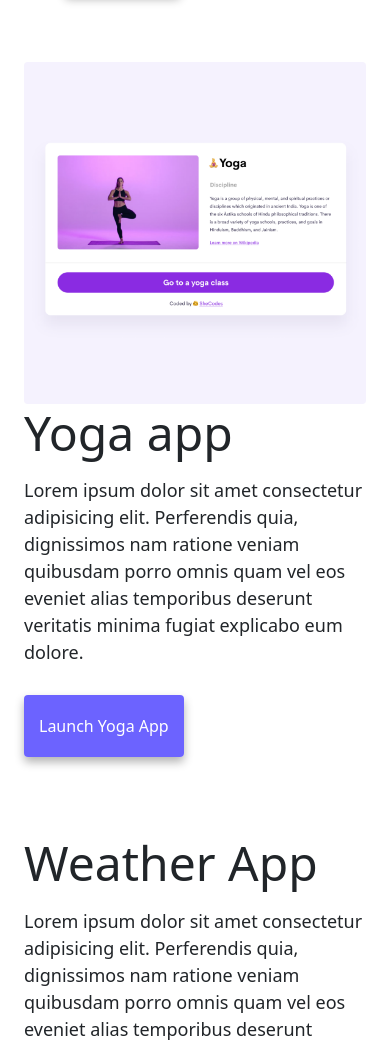
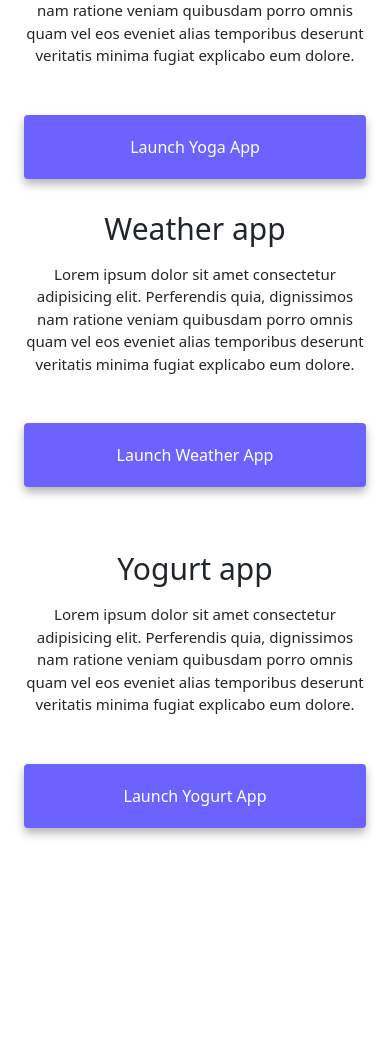
Before and after one commit to PasqualCarstens/responisve-homework, a plain HTML site: page index.html in a window 390 px wide. Shown: the part 594-1640 px from the top of the page. After the commit the page ends 1438 px from the top, so only its background shows below. Drawn offline with nearby package versions, Linux system fonts and the light colour scheme.

Commit message:
Made the index page mobile friendly

```diff
--- a/index.html
+++ b/index.html
@@ -60,7 +60,10 @@
     <div class="container">
       <div class="row">
         <div class="col-md-6">
-          <img src="images/yoga.png" class="img-fluid rounded" />
+          <img
+            src="images/yoga.png"
+            class="img-fluid rounded d-none d-md-block"
+          />
         </div>
         <div class="col-md-6">
           <h2 class="mb-3">Yoga app</h2>
@@ -70,41 +73,47 @@
             eos eveniet alias temporibus deserunt veritatis minima fugiat
             explicabo eum dolore.
           </p>
-          <div class="mb-5 mt-5">
+          <div class="mb-3 mt-5">
             <a href="#" class="primary-link">Launch Yoga App</a>
           </div>
         </div>
       </div>
-      <div class="row mt-5">
+      <div class="row mt-3">
         <div class="col-md-6">
-          <h2 class="mb-3">Weather App</h2>
+          <h2 class="mb-3">Weather app</h2>
           <p>
             Lorem ipsum dolor sit amet consectetur adipisicing elit. Perferendis
             quia, dignissimos nam ratione veniam quibusdam porro omnis quam vel
             eos eveniet alias temporibus deserunt veritatis minima fugiat
             explicabo eum dolore.
           </p>
-          <div class="mb-5 mt-5">
+          <div class="mb-3 mt-5">
             <a href="#" class="primary-link">Launch Weather App</a>
           </div>
         </div>
         <div class="col-md-6">
-          <img src="images/weather.png" class="img-fluid rounded" />
+          <img
+            src="images/weather.png"
+            class="img-fluid rounded d-none d-md-block"
+          />
         </div>
       </div>
       <div class="row mt-5">
         <div class="col-md-6">
-          <img src="images/yogurt.png" class="img-fluid rounded" />
+          <img
+            src="images/yogurt.png"
+            class="img-fluid rounded d-none d-md-block"
+          />
         </div>
         <div class="col-md-6">
-          <h2>Yogurt app</h2>
+          <h2 class="mb-3">Yogurt app</h2>
           <p>
             Lorem ipsum dolor sit amet consectetur adipisicing elit. Perferendis
             quia, dignissimos nam ratione veniam quibusdam porro omnis quam vel
             eos eveniet alias temporibus deserunt veritatis minima fugiat
             explicabo eum dolore.
           </p>
-          <div class="mb-5 mt-5">
+          <div class="mb-3 mt-5">
             <a href="#" class="primary-link">Launch Yogurt App</a>
           </div>
         </div>
--- a/style.css
+++ b/style.css
@@ -83,3 +83,25 @@ p {
 .about-paragraph {
   margin: 30px;
 }
+
+@media (max-width: 600px) {
+  h1 {
+    font-size: 55px;
+  }
+  h2 {
+    text-align: center;
+    font-size: 30px;
+  }
+  h3 {
+    font-size: 15px;
+    opacity: 0.7;
+  }
+  p {
+    text-align: center;
+    font-size: 15px;
+  }
+  .primary-link {
+    display: block;
+    text-align: center;
+  }
+}
```
